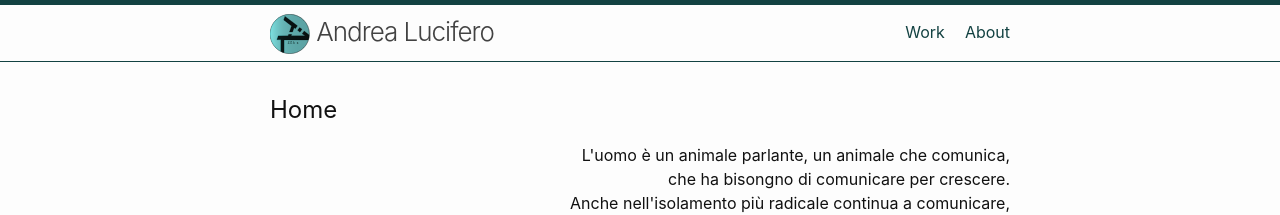
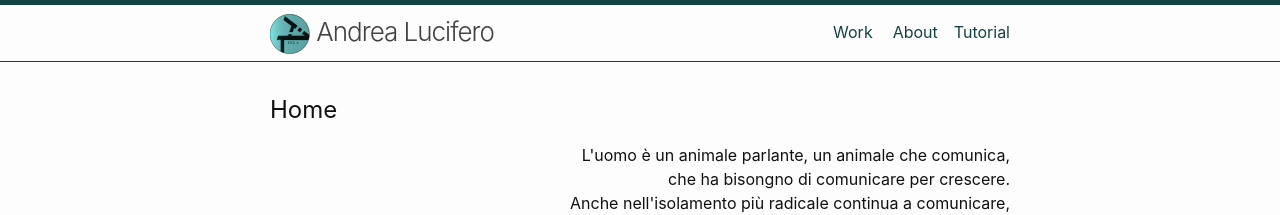
Before and after one commit to andrealucifero/andrealucifero.github.io, a Jekyll site: the page built from index.html, in a window 1280 px wide. Shown: the top 215 px of the page. Built offline with Jekyll 4.4.1, drawn with Linux system fonts in a browser that asks for light colours.

Commit message:
add button Tutorial

```diff
--- a/_includes/header.html
+++ b/_includes/header.html
@@ -14,6 +14,10 @@
             </label>
 
             <!--Menù -->
+            <div class="trigger" style="float: right; margin-left: 16px;">
+                <a class="page-link" href="/tutorial/">Tutorial</a>
+            </div>
+
             <div class="trigger" style="float:left">
                 <div class="dropdown">
                     <a class="page-link" href="/works/projects.html">Work</a>
@@ -25,7 +29,6 @@
                     </div>
                 </div>
             </div>
-
 
             <div class="trigger" style="float: left;">
                 <li class="topnav">
```
